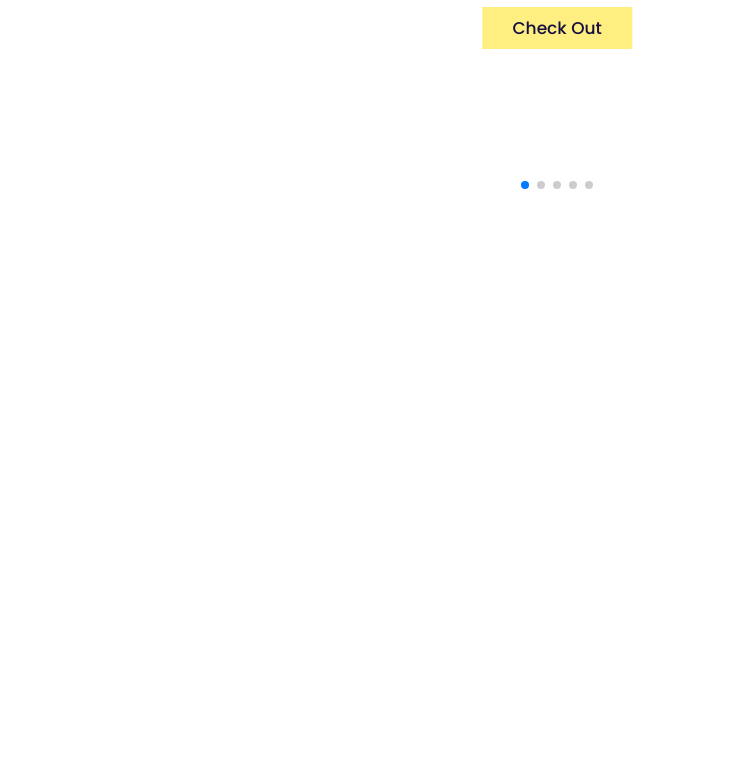
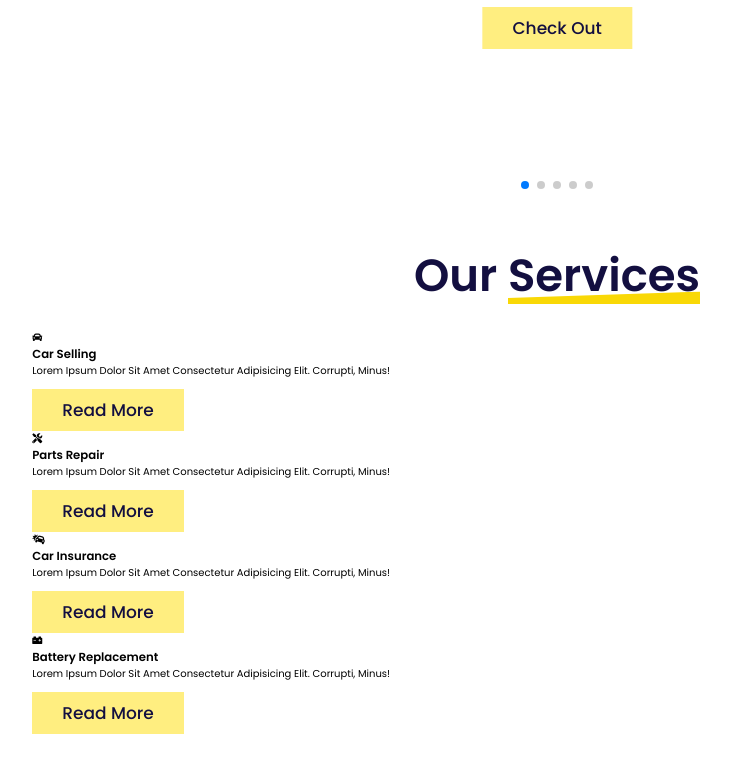
Before and after one commit to Anike-Sobe/car-selling-website, a plain HTML site: page index.html in a window 1280 px wide. Shown: the part 1592-2364 px from the top of the page, without its empty margins (83-814 px from the left). Drawn offline with nearby package versions, Linux system fonts and the light colour scheme.

Commit message:
Added the Service Section

```diff
--- a/index.html
+++ b/index.html
@@ -206,8 +206,51 @@
 
     </div>
 </section>
+<!--Vehicle sections ends here-->
 
-<!--Vehicle sections ends here-->
+<!-- Services section starts here -->
+<section id="services" class="services">
+    <h1 class="heading">Our <span>Services</span></h1>
+
+    <div class="box-container">
+        <div class="box">
+            <i class="fas fa-car"></i>
+            <h3>car selling</h3>
+            <p>Lorem ipsum dolor sit amet consectetur adipisicing elit. Corrupti, minus!</p>
+            <a href="#" class="btn">read more</a>
+        </div>
+    </div>
+
+    <div class="box-container">
+        <div class="box">
+            <i class="fas fa-tools"></i>
+            <h3>Parts repair</h3>
+            <p>Lorem ipsum dolor sit amet consectetur adipisicing elit. Corrupti, minus!</p>
+            <a href="#" class="btn">read more</a>
+        </div>
+    </div>
+
+    <div class="box-container">
+        <div class="box">
+            <i class="fas fas fa-car-crash"></i>
+            <h3>car insurance</h3>
+            <p>Lorem ipsum dolor sit amet consectetur adipisicing elit. Corrupti, minus!</p>
+            <a href="#" class="btn">read more</a>
+        </div>
+    </div>
+
+    <div class="box-container">
+        <div class="box">
+            <i class="fas fas fas fa-car-battery"></i>
+            <h3>Battery replacement</h3>
+            <p>Lorem ipsum dolor sit amet consectetur adipisicing elit. Corrupti, minus!</p>
+            <a href="#" class="btn">read more</a>
+        </div>
+    </div>
+
+
+</section>
+<!-- Services section ends here -->
 
 
     <!-- the swiper js link -->
```
